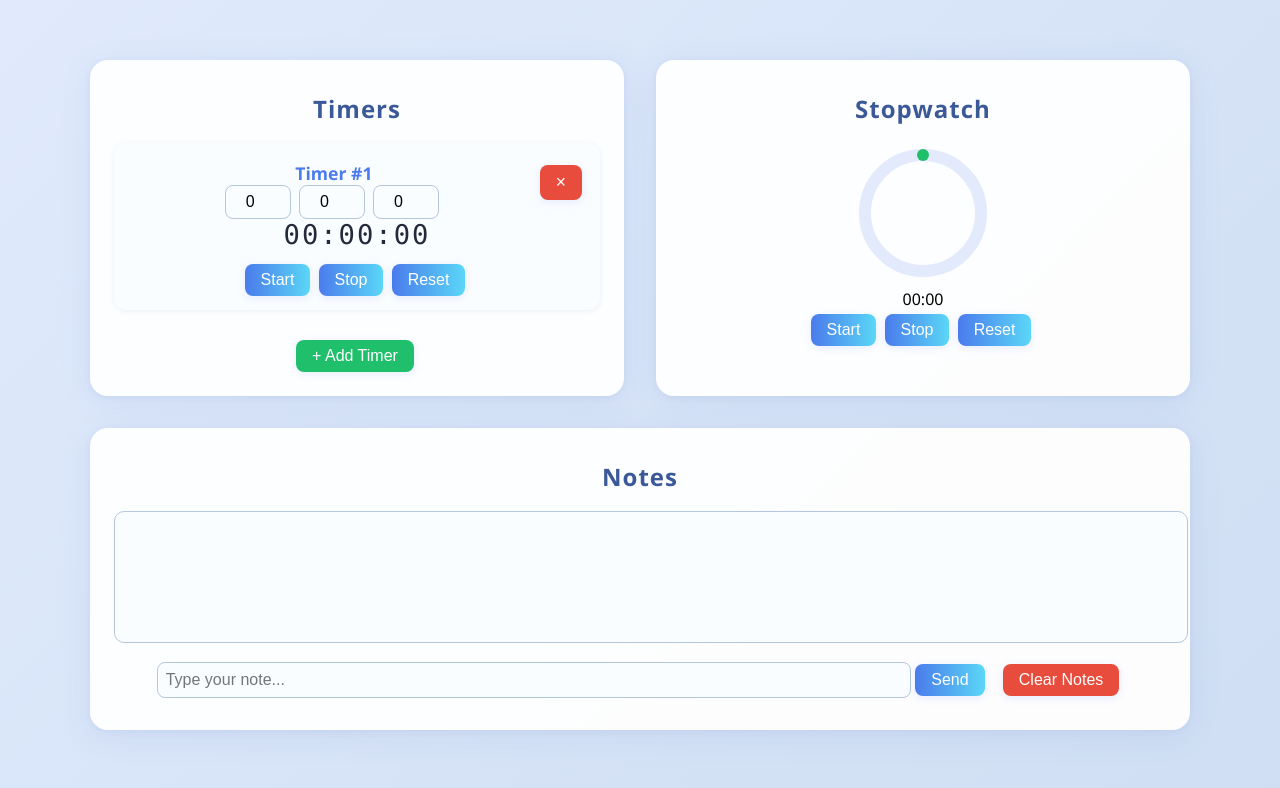
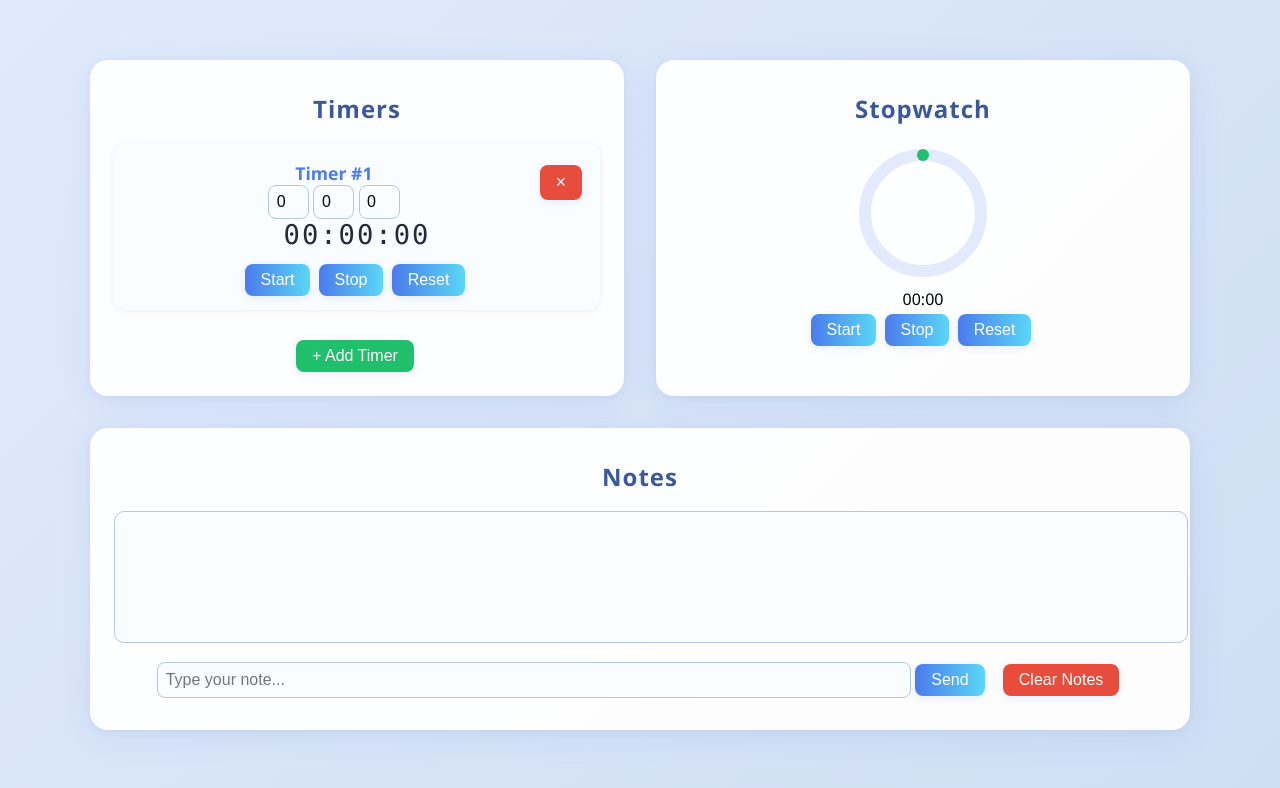
Before and after one commit to ABDW01/DADs-gift, a plain HTML site: page index.html in a window 1280 px wide. Drawn offline with Linux system fonts and the light colour scheme.

Commit message:
Update index.html

```diff
--- a/index.html
+++ b/index.html
@@ -61,14 +61,14 @@
             font-size: 1.1em;
         }
         .timer-inputs input[type="number"] {
-            width: 50px;
+            width: 25px;
             padding: 7px;
             border-radius: 8px;
             border: 1px solid #b5c6e0;
             font-size: 1em;
             background: #fafdff;
             text-align: center;
-            margin-right: 4px;
+            margin-right: 0px;
         }
         .timer-value {
             font-size: 1.7em;
```
